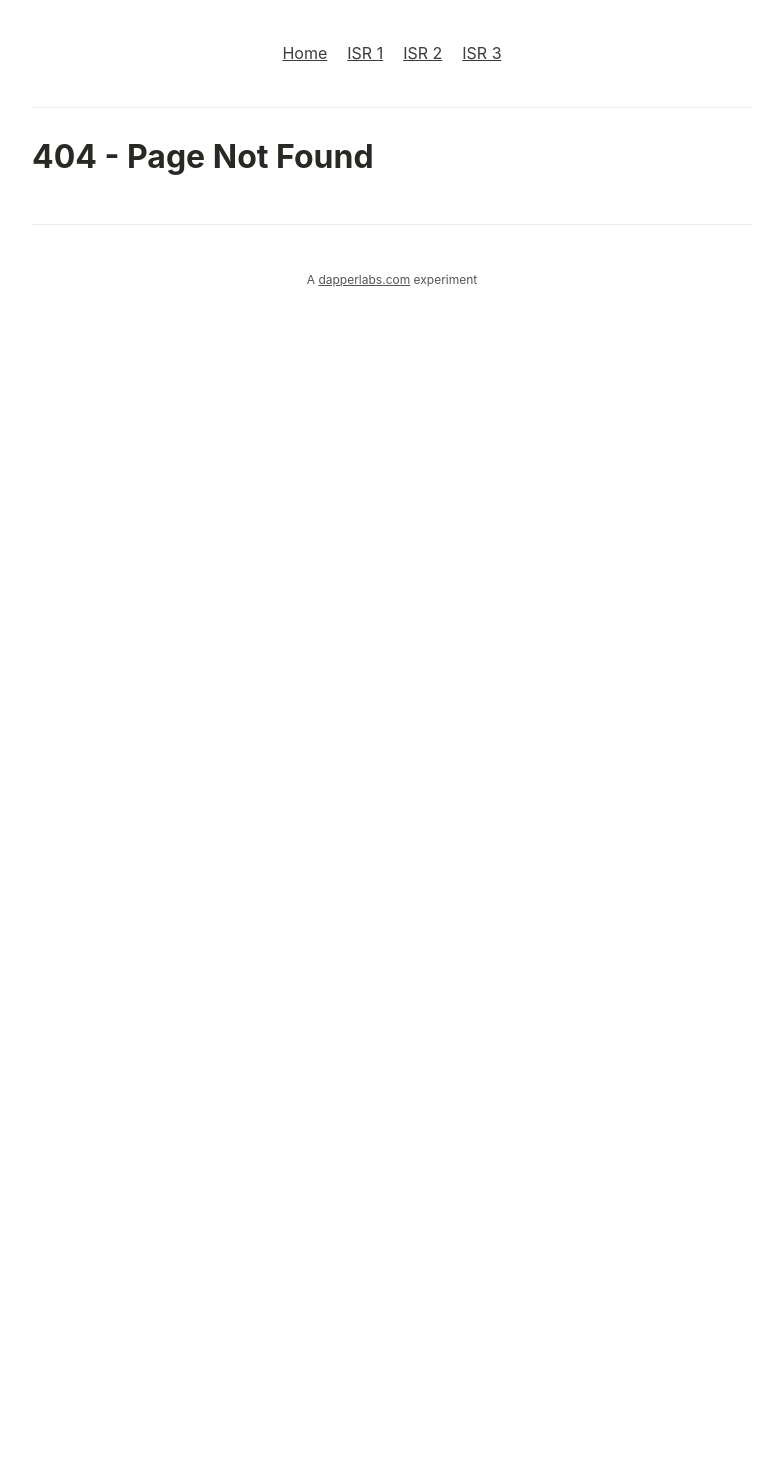
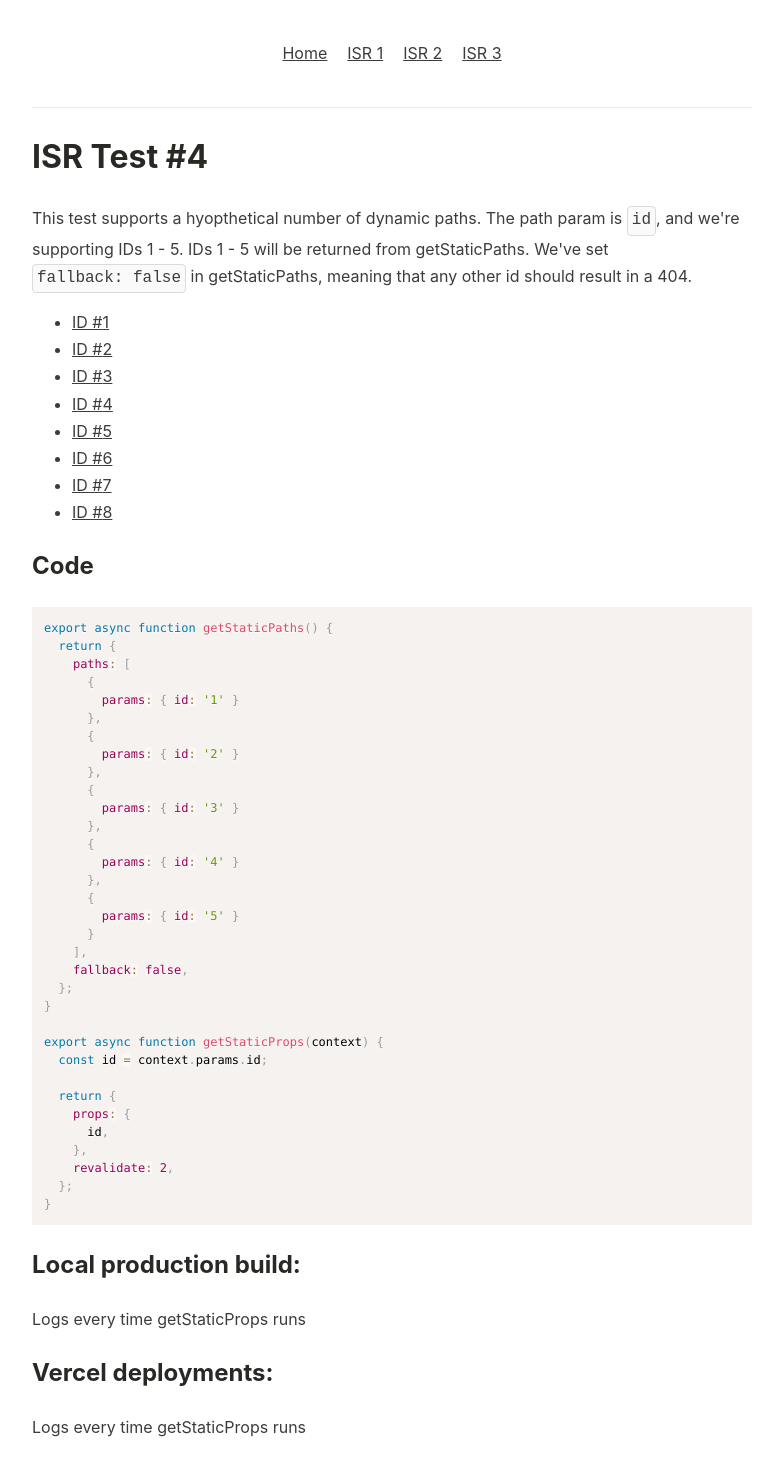
Before and after one commit to dapperlabs/nextjs-isr-testing, a Next.js app: page /isr-4 in a window 1280 px wide. Before the commit this address had no page. Shown: the top 1470 px of the page, without its empty margins (248-1031 px from the left). Before the commit the page ends 800 px from the top, so only its background shows below. Built offline with nearby package versions, Linux system fonts and the light colour scheme.

Commit message:
Adds test #4

```diff
--- /dev/null
+++ b/constants/isr-4.js
@@ -0,0 +1,33 @@
+export const code = `export async function getStaticPaths() {
+  return {
+    paths: [
+      {
+        params: { id: '1' }
+      },
+      {
+        params: { id: '2' }
+      },
+      {
+        params: { id: '3' }
+      },
+      {
+        params: { id: '4' }
+      },
+      {
+        params: { id: '5' }
+      }
+    ],
+    fallback: false,
+  };
+}
+
+export async function getStaticProps(context) {
+  const id = context.params.id;
+
+  return {
+    props: {
+      id,
+    },
+    revalidate: 2,
+  };
+}`;
--- /dev/null
+++ b/pages/isr-4/index.js
@@ -0,0 +1,43 @@
+import { useEffect } from 'react';
+import Head from 'next/head'
+import Link from 'next/link'
+import Prism from 'prismjs';
+import { code } from '../../constants/isr-4';
+
+function Isr4() {
+  useEffect(() => {
+    Prism.highlightAll();
+  }, []);
+
+  return (
+    <div>
+      <Head>
+        <title>ISR Test #4</title>
+      </Head>
+      <h1>ISR Test #4</h1>
+      <p>This test supports a hyopthetical number of dynamic paths. The path param is <code>id</code>, and we're supporting IDs 1 - 5. IDs 1 - 5 will be returned from getStaticPaths. We've set <code>fallback: false</code> in getStaticPaths, meaning that any other id should result in a 404.</p>
+      <ul>
+        {new Array(8).fill().map((_, index) => {
+          const id = index + 1;
+          return (
+            <li key={`isr4-link-${id}`}>
+              <Link href={`/isr-4/${id}`}>
+                <a>ID #{id}</a>
+              </Link>
+            </li>
+          )
+        })}
+      </ul>
+      <h2>Code</h2>
+      <pre>
+        <code className="language-javascript">{code}</code>
+      </pre>
+      <h2>Local production build:</h2>
+      <p>Logs every time getStaticProps runs</p>
+      <h2>Vercel deployments:</h2>
+      <p>Logs every time getStaticProps runs</p>
+    </div>
+  );
+}
+
+export default Isr4
```
Also changed, not shown: pages/isr-4/[id].js (added, +60 -0 lines).
